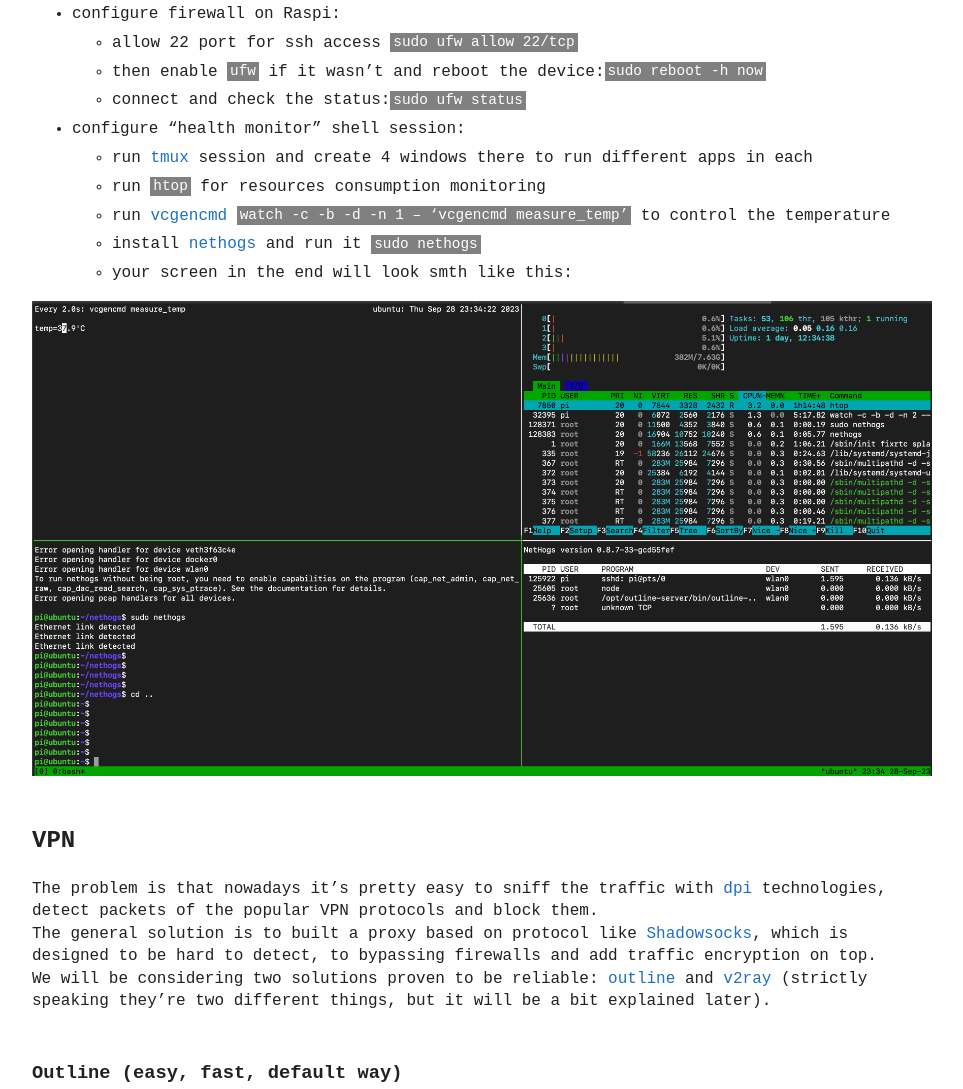
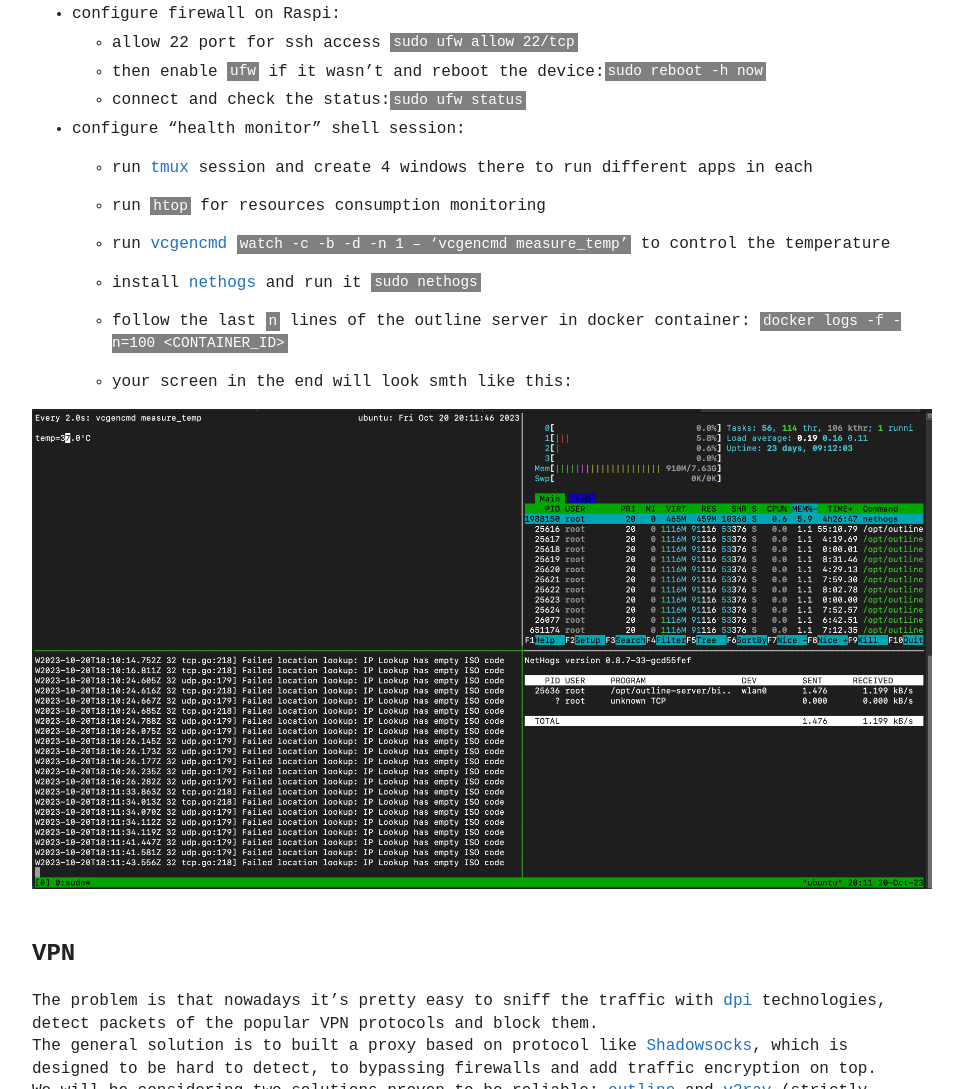
Before and after one commit to gasparian/gasparian.github.io, a plain HTML site: page en/raspi-vpn/index.html in a window 1280 px wide. Shown: the part 3945-5034 px from the top of the page, without its empty margins (158-1121 px from the left). Drawn offline with Linux system fonts and the light colour scheme.

Commit message:
raspi-vpn post updated with the new image

```diff
--- a/en/raspi-vpn/index.html
+++ b/en/raspi-vpn/index.html
@@ -115,16 +115,29 @@ I suggest to buy a complete set with the housing and a power unit, like <a href=
 </li>
 <li>configure &ldquo;health monitor&rdquo; shell session:
 <ul>
-<li>run <a href="https://github.com/tmux/tmux/wiki">tmux</a> session and create 4 windows there to run different apps in each</li>
-<li>run <code style="background-color: #808080;">htop</code> for resources consumption monitoring</li>
-<li>run <a href="https://elinux.org/RPI_vcgencmd_usage">vcgencmd</a> <code style="background-color: #808080;">watch -c -b -d  -n 1 &ndash; &lsquo;vcgencmd measure_temp&rsquo;</code> to control the temperature</li>
-<li>install <a href="https://github.com/raboof/nethogs">nethogs</a> and run it <code style="background-color: #808080;">sudo nethogs</code></li>
-<li>your screen in the end will look smth like this:</li>
+<li>
+<p>run <a href="https://github.com/tmux/tmux/wiki">tmux</a> session and create 4 windows there to run different apps in each</p>
+</li>
+<li>
+<p>run <code style="background-color: #808080;">htop</code> for resources consumption monitoring</p>
+</li>
+<li>
+<p>run <a href="https://elinux.org/RPI_vcgencmd_usage">vcgencmd</a> <code style="background-color: #808080;">watch -c -b -d  -n 1 &ndash; &lsquo;vcgencmd measure_temp&rsquo;</code> to control the temperature</p>
+</li>
+<li>
+<p>install <a href="https://github.com/raboof/nethogs">nethogs</a> and run it <code style="background-color: #808080;">sudo nethogs</code></p>
+</li>
+<li>
+<p>follow the last <code style="background-color: #808080;">n</code> lines of the outline server in docker container: <code style="background-color: #808080;">docker logs -f -n=100 &lt;CONTAINER_ID&gt;</code></p>
+</li>
+<li>
+<p>your screen in the end will look smth like this:</p>
+</li>
 </ul>
 </li>
 </ul>
 <p style="display: flex; justify-content: space-between;">
-  <img src="/en/raspi-vpn-static/tmux.png" />
+  <img src="/en/raspi-vpn-static/tmux-2.png" />
 </p>
 <h2 id="vpn">VPN</h2>
 <p>The problem is that nowadays it&rsquo;s pretty easy to sniff the traffic with <a href="https://en.wikipedia.org/wiki/Deep_packet_inspection">dpi</a> technologies, detect packets of the popular VPN protocols and block them.<br>
```
Also changed, not shown: en/raspi-vpn-static/tmux-2.png (added).
